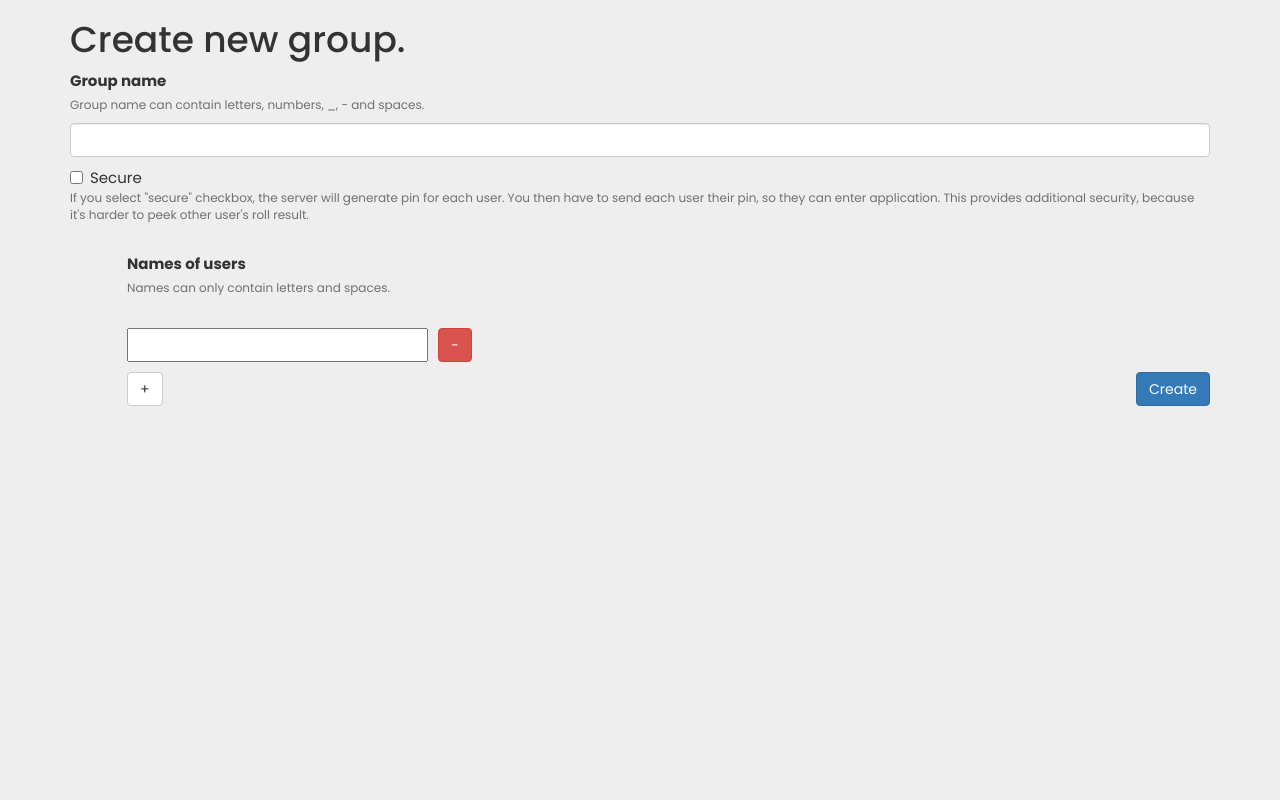
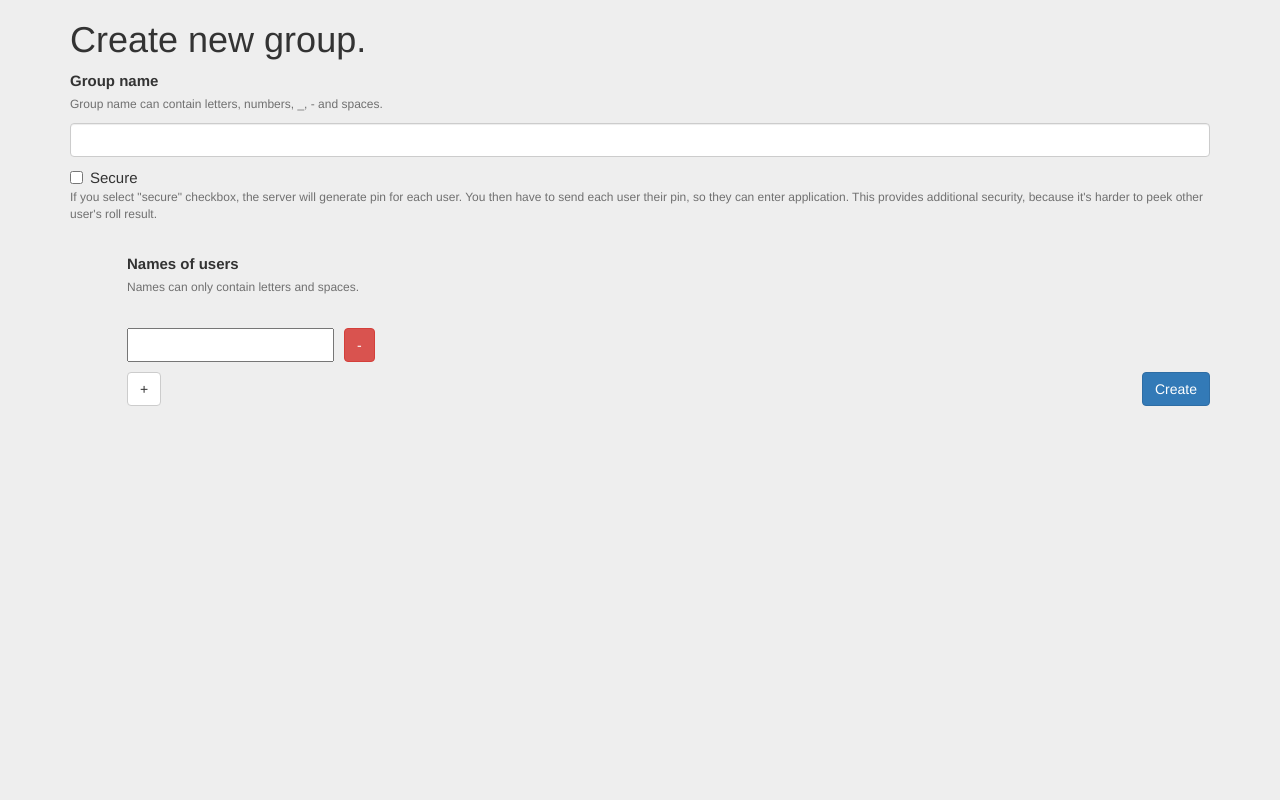
Before and after one commit to RafalKornel/santa2020, a Flask app: page / in a window 1280 px wide. Run offline with Flask 3, Linux system fonts and the light colour scheme; some libraries are stand-ins or nearby versions.

```diff
--- a/static/style.css
+++ b/static/style.css
@@ -3,7 +3,7 @@ body, html {
   }
 
 body {
-    font-family: "Poppins", "sans-serif";
+    /* font-family: "Poppins", "sans-serif"; */
     margin: 0;
     width: 100vw;
     font-size: 1.5em;
```
Also changed, not shown: static/background.JPG (added), static/background2.jpg (added), static/background3.jpg (added).
